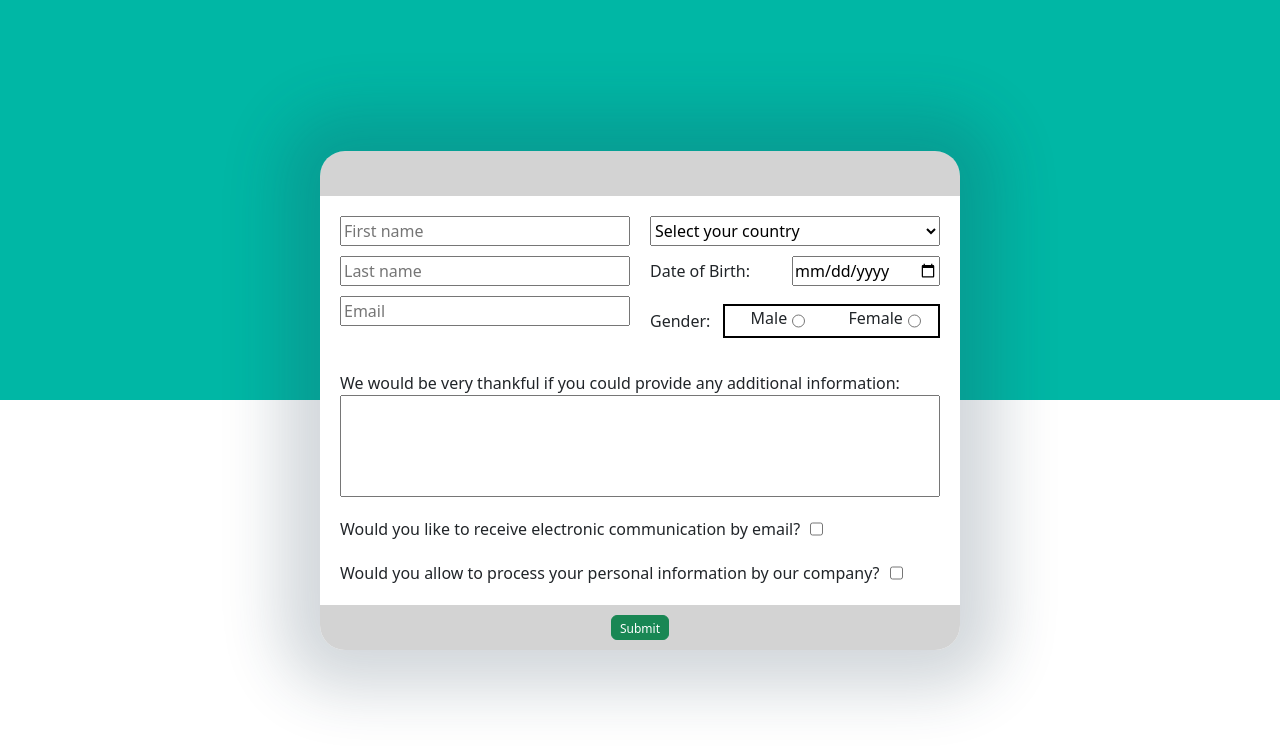
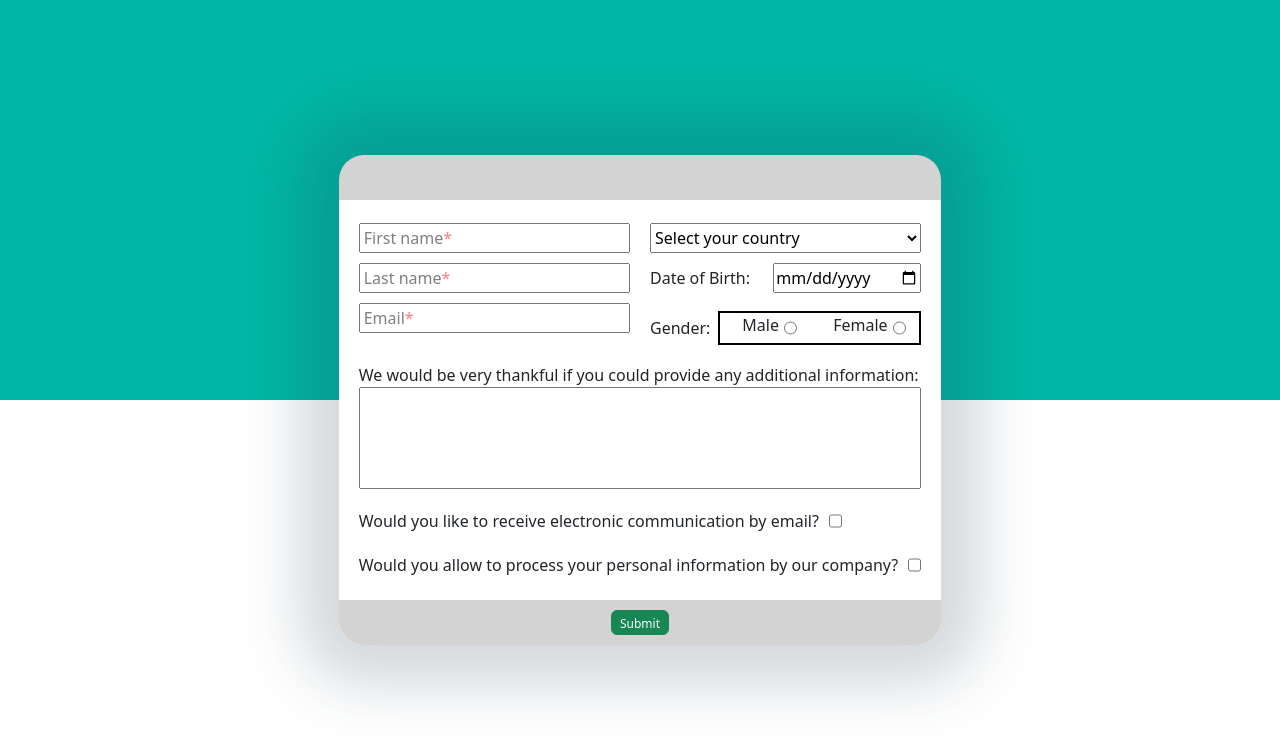
Before and after one commit to NLipatov/VueForms, a Vue app: page / in a window 1280 px wide. Shown: the top 746 px of the page. Built offline with nearby package versions, Linux system fonts and the light colour scheme.

Commit message:
Inputs are now have a bit more glossy look with pseudo-placeholder div and red asteriks in it

```diff
--- a/src/App.vue
+++ b/src/App.vue
@@ -8,21 +8,36 @@
       <div class="survey-body">
         <div class="survey-row-block">
             <div class="sideblock-survey">
-              <input @change="setFirstNameDirty" name="firstname" v-model="firstname" placeholder="First name"/>
+              <div class="input-placeholder">
+                  <input name="firstname" v-model="firstname" type="text" required>
+                  <div class="placeholder">
+                    <span>First name</span><span>*</span>
+                  </div>
+              </div>
               <div class="error-wrapper" v-if="errors.firstname && firstNameDirty">
                 <div class="arrow-up"></div>
                 <div class="error">
                     <span>{{ errors.firstname }}</span>
                 </div>
               </div>
-              <input @change="setLastNameDirty" name="lastname" v-model="lastname" placeholder="Last name"/>
+              <div class="input-placeholder">
+                  <input name="lastname" v-model="lastname" type="text" required>
+                  <div class="placeholder">
+                    <span>Last name</span><span>*</span>
+                  </div>
+              </div>
               <div class="error-wrapper" v-if="errors.lastname && lastNameDirty">
                 <div class="arrow-up"></div>
                 <div class="error">
                     <span>{{ errors.lastname }}</span>
                 </div>
               </div>
-              <input @change="setEmailDirty" name="email" v-model="email" placeholder="Email" />
+              <div class="input-placeholder">
+                  <input name="email" v-model="email" type="text" required>
+                  <div class="placeholder">
+                    <span>Email</span><span>*</span>
+                  </div>
+              </div>
               <div class="error-wrapper" v-if="errors.email && emailDirty">
                 <div class="arrow-up"></div>
                 <div class="error">
@@ -32,7 +47,6 @@
             </div>
           <div class="sideblock-survey">
             <select
-              ref="countrySelect"
               @change="updateInput"
             >
               <option disabled selected value>Select your country</option>
@@ -52,7 +66,7 @@
             <div style="display: flex; flex-direction: column;">
               <div style="display: flex; align-items: center; justify-content: space-between; height: 30px; margin-bottom: 10px;">
                 <label for="dateOfBirth">Date of Birth: </label>
-                <input @change="setbirthDateDirty" name="birthdate" v-model="birthdate" id="dateOfBirth" type="date" />
+                <input name="birthdate" v-model="birthdate" id="dateOfBirth" type="date" />
               </div>
               <div class="error-wrapper" v-if="errors.birthdate && birthDateDirty">
                 <div class="arrow-up"></div>
@@ -66,7 +80,7 @@
               <span>
               Gender:
               </span>
-              <div @change="setGenderDirty" style="display: flex; width: 75%; border: 2px solid black; align-items: center;">
+              <div style="display: flex; width: 75%; border: 2px solid black; align-items: center;">
                 <div style="width: 50%; justify-content: center; display: flex; gap: 5px; align-self: center;">
                   <label for="male">Male</label>
                   <input v-model="gender" type="radio" id="male" name="gender" value="male">
@@ -78,13 +92,13 @@
                 </div>
               </div>
             </div>
+            </div>
             <div class="error-wrapper" v-if="errors.gender && genderDirty">
-                <div class="arrow-up"></div>
-                <div class="error">
-                    <span>{{ errors.gender }}</span>
-                </div>
+                  <div class="arrow-up"></div>
+                  <div class="error">
+                      <span>{{ errors.gender }}</span>
+                  </div>
               </div>
-            </div>
           </div>
         </div>
         <div class="additional-sub-survey">
@@ -103,7 +117,7 @@
                 <label for="personalData">Would you allow to process your personal information by our company?</label>
                 <input @change="setPersonaldataDirty" v-model="personaldata" name="personaldata" id="personalData" type="checkbox">
               </div>
-              <div class="error-wrapper" v-if="errors.personaldata && personaldataDirty">
+              <div class="error-wrapper" v-if="personaldataDirty && errors.personaldata">
                   <div class="arrow-up"></div>
                   <div class="error">
                       <span>{{ errors.personaldata }}</span>
@@ -114,7 +128,7 @@
         </div>
       </div>
       <div class="survey-edge bottomEdge">
-        <button @click.prevent="log" type="submit" class="btn btn-success">Submit</button>
+        <button @click.prevent="onSubmit" type="submit" class="btn btn-success">Submit</button>
       </div>
     </div>
     </form>
@@ -127,19 +141,16 @@ import { onMounted, ref } from 'vue';
 
 const updateInput = (e) => {
   selectedCounty.value = e.target.value;
-  console.log(e.target.value);
-  setCountryDirty();
 };
 
 const countries = ["United States", "Russia", "Germany", "China", "North Korea"];
 
 // Define a validation schema
 const simpleSchema = yup.object({
-  email: yup.string().required().email(),
-  password: yup.string().required().min(8),
-  firstname: yup.string().matches(/^[A-Za-z]+$/, 'Only english alphabet letters allowed').required().trim(),
-  lastname: yup.string().matches(/^[A-Za-z]+$/, 'Only english alphabet letters allowed').required().trim(),
-  selectedCounty: yup.string().oneOf(["United States", "Russia", "Germany", "China"], "Sorry, We have temporarily suspended orders from this country").required(),
+  email: yup.string().email().required("Please enter your email"),
+  firstname: yup.string().matches(/^[A-Za-z]+$/, 'Only english alphabet letters allowed').trim().required("Please enter your name"),
+  lastname: yup.string().matches(/^[A-Za-z]+$/, 'Only english alphabet letters allowed').trim().required("Please enter your lastname"),
+  selectedCounty: yup.string().oneOf(countries.slice(0, -1), "Sorry, We have temporarily suspended orders from your country").required("Please select your country"),
   birthdate: yup.date()
     .transform(function (value, originalValue) {
       if (this.isType(value)) {
@@ -149,10 +160,10 @@ const simpleSchema = yup.object({
       return result;
     })
     .typeError("please enter a valid date")
-    .required()
+    .required("Please select your birthdate")
     .max(new Date(), "Please pick a valid date")
     .min(`${new Date().getFullYear() - 120}-01-01`, "Please pick a valid date"),
-    gender: yup.string().oneOf(["male", "female"], "Please choose a gender").required(),
+    gender: yup.string().required("Please choose your gender"),
     personaldata: yup.bool().isTrue().required("We need your consent to work with your personal data")
 });
 // Create a form context with the validation schema
@@ -176,32 +187,18 @@ const genderDirty = ref(false)
 const birthDateDirty = ref(false)
 const personaldataDirty = ref(false)
 
-const setFirstNameDirty = () => {
-  firstNameDirty.value = true;
-}
+const fieldDirtyAttributes = [firstNameDirty, lastNameDirty, emailDirty, countryDirty, genderDirty, birthDateDirty, personaldataDirty ]
 
-const setLastNameDirty = () => {
-  lastNameDirty.value = true;
-}
+const onSubmit = () => {
+  console.log(errors)
+  const form = {
+    firstname: firstname.value,
+    lastname: lastname.value,
+    email: email.value,
+  }
+  console.log(form)
 
-const setEmailDirty = () => {
-  emailDirty.value = true;
-}
-
-const setCountryDirty = () => {
-  countryDirty.value = true;
-}
-
-const setGenderDirty = () => {
-  genderDirty.value = true;
-}
-
-const setbirthDateDirty = () => {
-  birthDateDirty.value = true;
-}
-
-const setPersonaldataDirty = () => {
-  personaldataDirty.value = true;
+  fieldDirtyAttributes.map(x=>x.value = true)
 }
 
 onMounted(() => {
@@ -226,7 +223,7 @@ onMounted(() => {
   .survey-form {
     display: flex;
     flex-direction: column;
-    width: 50vw;
+    width: auto;
     background-color: transparent;
     box-shadow: 0px 0px 60px 40px rgba(34, 60, 80, 0.2);
     border-radius: 25px;
@@ -277,7 +274,6 @@ onMounted(() => {
     height: 30px;
     align-items: center;
     justify-content: space-between;
-    margin-bottom: 15px;
   }
   .survey-row-block {
     display: flex;
@@ -326,7 +322,45 @@ onMounted(() => {
     border-bottom: 5px solid #dc3545;
   }
 
+  .mt-5 {
+    margin-top: -5px;
+  }
+
   .error-wrapper {
     margin-top: -10px;
   }
+
+  .input-placeholder {
+    position: relative;
+  }
+  .input-placeholder input {
+    width: 100%;
+  }
+  .input-placeholder input:valid + .placeholder {
+    display: none;
+  }
+
+  .placeholder {
+    display: flex;
+    justify-content: left;
+    align-items: center;
+    padding-left: 5px;
+    padding-right: 5px;
+    position: absolute;
+    pointer-events: none;
+    top: 0;
+    bottom: 0;
+    left: 0px;
+    margin: auto;
+    color: transparent;
+    width: 100%;
+  }
+
+  .placeholder span:nth-child(1) {
+    color: black;
+  }
+
+  .placeholder span:nth-child(2) {
+    color: red;
+  }
   </style>
```
